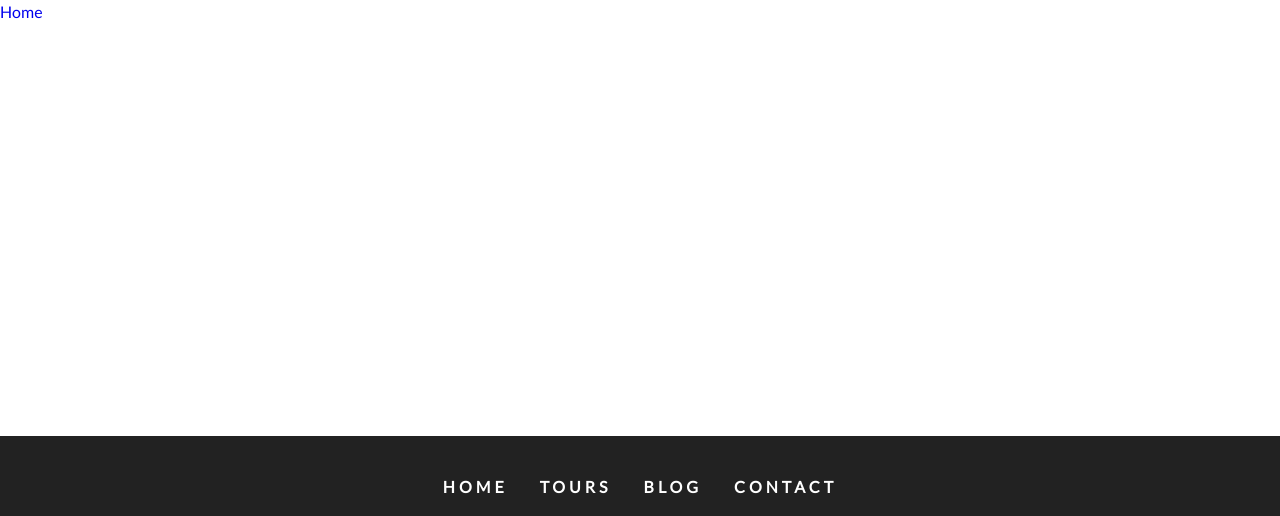
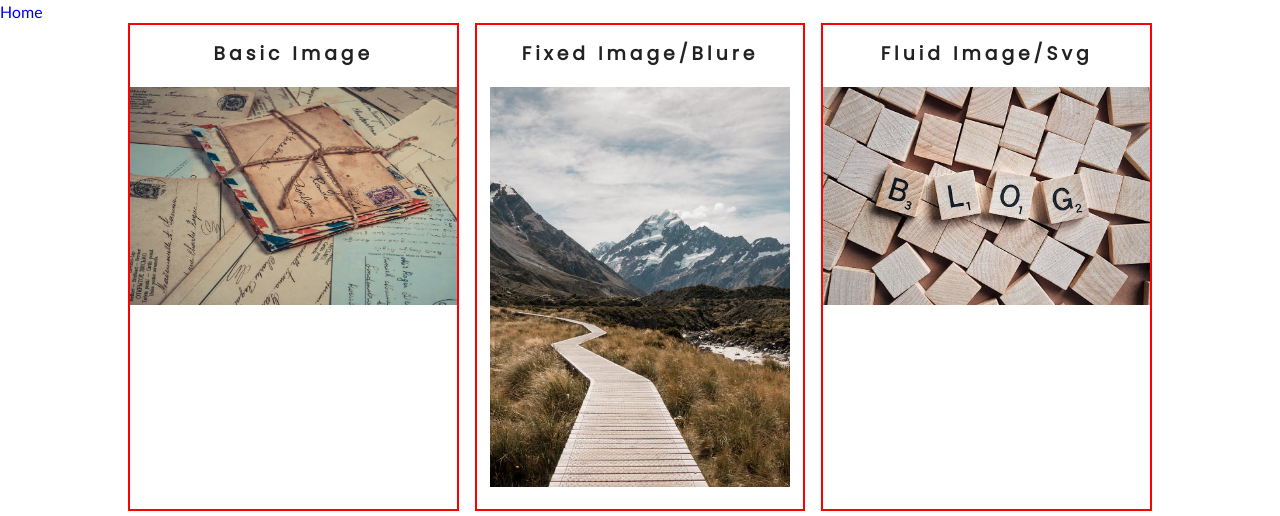
Before and after one commit to jharyono09/gatsby-backroad, a Gatsby site: page /blog in a window 1280 px wide. Shown: the part 169-685 px from the top of the page. Built offline with nearby package versions, Linux system fonts and the light colour scheme; Gatsby itself is replaced by a stand-in of ours.

Commit message:
change image reload

```diff
--- a/gatsby-config.js
+++ b/gatsby-config.js
@@ -5,5 +5,16 @@ module.exports = {
     author: "@joniharyono",
     data: ["item1", "item2"],
   },
-  plugins: [`gatsby-plugin-styled-components`],
+  plugins: [
+    `gatsby-plugin-styled-components`,
+    `gatsby-transformer-sharp`,
+    `gatsby-plugin-sharp`,
+    {
+      resolve: `gatsby-source-filesystem`,
+      options: {
+        name: `images`,
+        path: `${__dirname}/src/images/`,
+      },
+    },
+  ],
 }
--- a/package.json
+++ b/package.json
@@ -15,7 +15,12 @@
   "dependencies": {
     "babel-plugin-styled-components": "^1.10.6",
     "gatsby": "^2.17.11",
+    "gatsby-background-image": "^0.9.6",
+    "gatsby-image": "^2.2.33",
+    "gatsby-plugin-sharp": "^2.3.2",
     "gatsby-plugin-styled-components": "^3.1.13",
+    "gatsby-source-filesystem": "^2.1.38",
+    "gatsby-transformer-sharp": "^2.3.5",
     "react": "^16.11.0",
     "react-dom": "^16.11.0",
     "react-icons": "^3.8.0",
--- /dev/null
+++ b/src/examples/images.js
@@ -0,0 +1,65 @@
+import React from "react"
+import { useStaticQuery, graphql } from "gatsby"
+import styled from "styled-components"
+import img from "../images/connectBcg.jpeg"
+import Img from "gatsby-image"
+
+const getImages = graphql`
+  {
+    fixed: file(relativePath: { eq: "defaultBcg.jpeg" }) {
+      childImageSharp {
+        fixed(width: 300, height: 400, grayscale: true) {
+          ...GatsbyImageSharpFixed
+        }
+      }
+    }
+    fluid: file(relativePath: { eq: "blogBcg.jpeg" }) {
+      childImageSharp {
+        fluid {
+          ...GatsbyImageSharpFluid_tracedSVG
+        }
+      }
+    }
+  }
+`
+
+const Images = () => {
+  const data = useStaticQuery(getImages)
+  return (
+    <Wrapper>
+      <article>
+        <h3>Basic Image</h3>
+        <img src={img} className="basic" alt="" />
+      </article>
+      <article>
+        <h3>fixed image/blure</h3>
+        <Img fixed={data.fixed.childImageSharp.fixed} />
+      </article>
+      <article>
+        <h3>fluid image/svg</h3>
+        <Img fluid={data.fluid.childImageSharp.fluid} />
+      </article>
+    </Wrapper>
+  )
+}
+
+const Wrapper = styled.div`
+  text-align: center;
+  text-transform: capitalize;
+  width: 80vw;
+  margin: 0 auto 10rem auto;
+  article {
+    border: 2px solid red;
+    padding: 1rem 0;
+  }
+  .basic {
+    width: 100%;
+  }
+  @media (min-width: 992px) {
+    display: grid;
+    grid-template-columns: 1fr 1fr 1fr;
+    grid-column-gap: 1rem;
+  }
+`
+
+export default Images
--- a/src/pages/blog.js
+++ b/src/pages/blog.js
@@ -1,11 +1,13 @@
 import React from "react"
 import { Link } from "gatsby"
 import Layout from "../components/Layout"
+import Images from "../examples/images"
 
-export const blog = () => {
+const blog = () => {
   return (
     <Layout>
       hello from blog page<Link to="/">Home</Link>
+      <Images />
     </Layout>
   )
 }
```
Also changed, not shown: src/components/Home/About.js (+19 -2 lines), 1 other file.
